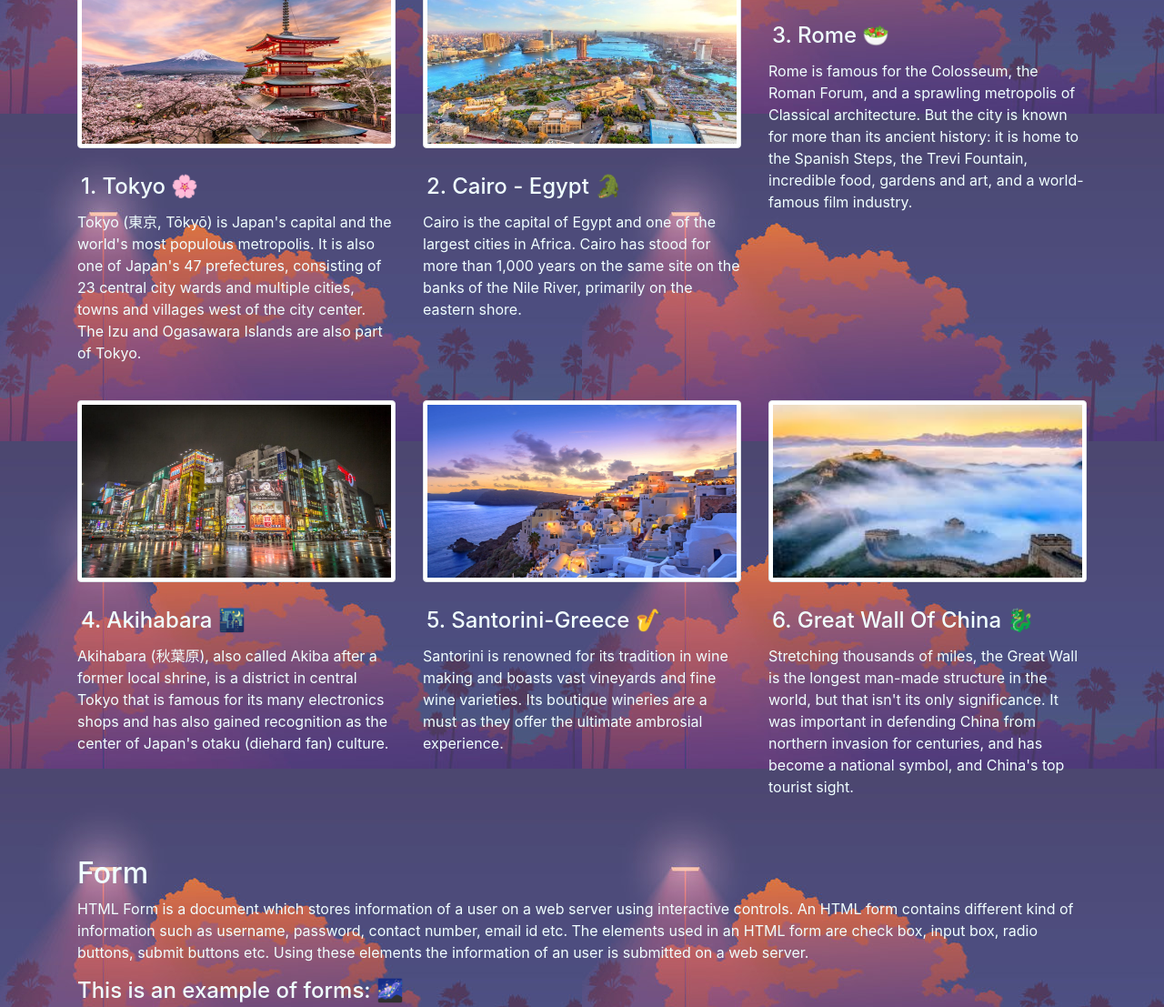
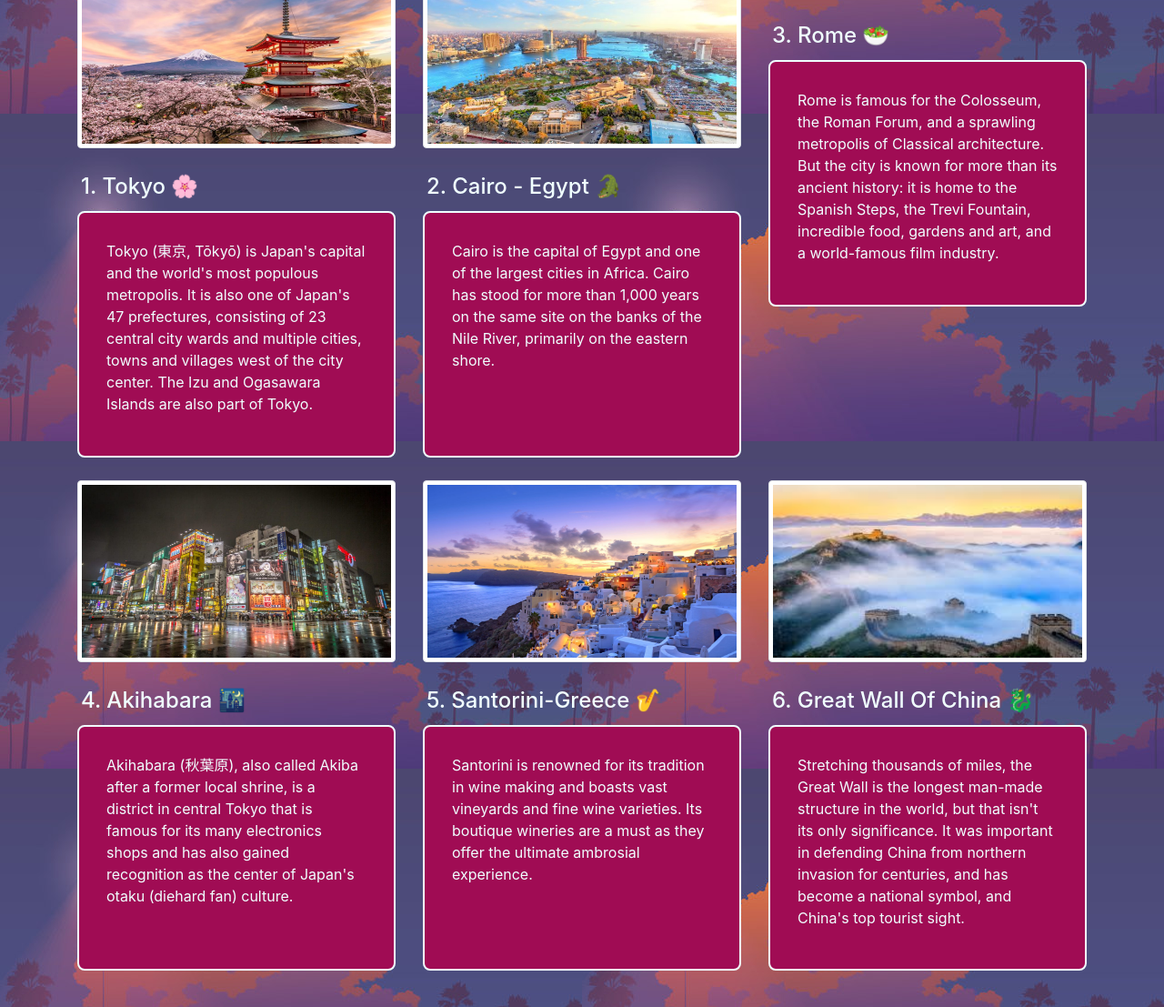
Before and after one commit to AurelioAlfons/Aureli0_Domain.com, a plain HTML site: page index.html in a window 1280 px wide. Shown: the part 235-1342 px from the top of the page at 91% size. Drawn offline with nearby package versions, Linux system fonts and the light colour scheme.

Commit message:
Update index.html

```diff
--- a/index.html
+++ b/index.html
@@ -190,7 +190,7 @@
                 <img src="Picture/tokyo.jpg" alt="Tokyo" class="img-thumbnail">
                 <br><br>
                 <h4 class="bg-text">1. Tokyo &#127800</h4>
-                <p id="grid">Tokyo (東京, Tōkyō) is Japan's capital and the world's most populous metropolis. It is also
+                <p id="pgrid">Tokyo (東京, Tōkyō) is Japan's capital and the world's most populous metropolis. It is also
                     one of
                     Japan's 47 prefectures, consisting of 23 central city wards and multiple cities, towns and villages
                     west of the city center. The Izu and Ogasawara Islands are also part of Tokyo.</p>
@@ -200,7 +200,7 @@
                 <img src="Picture/cairo.jpg" alt="Cairo - Egypt" class="img-thumbnail">
                 <br><br>
                 <h4 class="bg-text">2. Cairo - Egypt &#128010</h4>
-                <p id="grid">Cairo is the capital of Egypt and one of the largest cities in Africa. Cairo has stood for
+                <p id="pgrid">Cairo is the capital of Egypt and one of the largest cities in Africa. Cairo has stood for
                     more than
                     1,000 years on the same site on the banks of the Nile River, primarily on the eastern shore.</p>
             </section>
@@ -209,7 +209,7 @@
                 <img src="Picture/ROME.jpg" alt="Rome" class="img-thumbnail">
                 <br><br>
                 <h4 class="bg-text">3. Rome &#129367</h4>
-                <p id="grid">Rome is famous for the Colosseum, the Roman Forum, and a sprawling metropolis of Classical
+                <p id="pgrid">Rome is famous for the Colosseum, the Roman Forum, and a sprawling metropolis of Classical
                     architecture. But the city is known for more than its ancient history: it is home to the Spanish
                     Steps, the Trevi Fountain, incredible food, gardens and art, and a world-famous film industry.
                 </p>
@@ -223,7 +223,7 @@
                 <img src="Picture/akihabara.jpg" alt="Akihabara" class="img-thumbnail">
                 <br><br>
                 <h4 class="bg-text">4. Akihabara &#127747</h4>
-                <p id="grid">Akihabara (秋葉原), also called Akiba after a former local shrine, is a district in central
+                <p id="pgrid">Akihabara (秋葉原), also called Akiba after a former local shrine, is a district in central
                     Tokyo that
                     is famous for its many electronics shops and has also gained recognition as the center of Japan's
                     otaku (diehard fan) culture.
@@ -234,7 +234,7 @@
                 <img src="Picture/Santorini-Greece.jpg" alt="Santorini-Greece" class="img-thumbnail">
                 <br><br>
                 <h4 class="bg-text">5. Santorini-Greece &#127927 </h4>
-                <p id="grid">Santorini is renowned for its tradition in wine making and boasts vast vineyards and fine
+                <p id="pgrid">Santorini is renowned for its tradition in wine making and boasts vast vineyards and fine
                     wine
                     varieties. Its boutique wineries are a must as they offer the ultimate ambrosial experience.
                 </p>
@@ -244,7 +244,7 @@
                 <img src="Picture/tgw of china.jpeg" alt="TGW of china" class="img-thumbnail">
                 <br><br>
                 <h4 class="bg-text">6. Great Wall Of China &#x1F409</h4>
-                <p id="grid">Stretching thousands of miles, the Great Wall is the longest man-made structure in the
+                <p id="pgrid">Stretching thousands of miles, the Great Wall is the longest man-made structure in the
                     world, but
                     that isn't its only significance. It was important in defending China from northern invasion for
                     centuries, and has become a national symbol, and China's top tourist sight.
```
